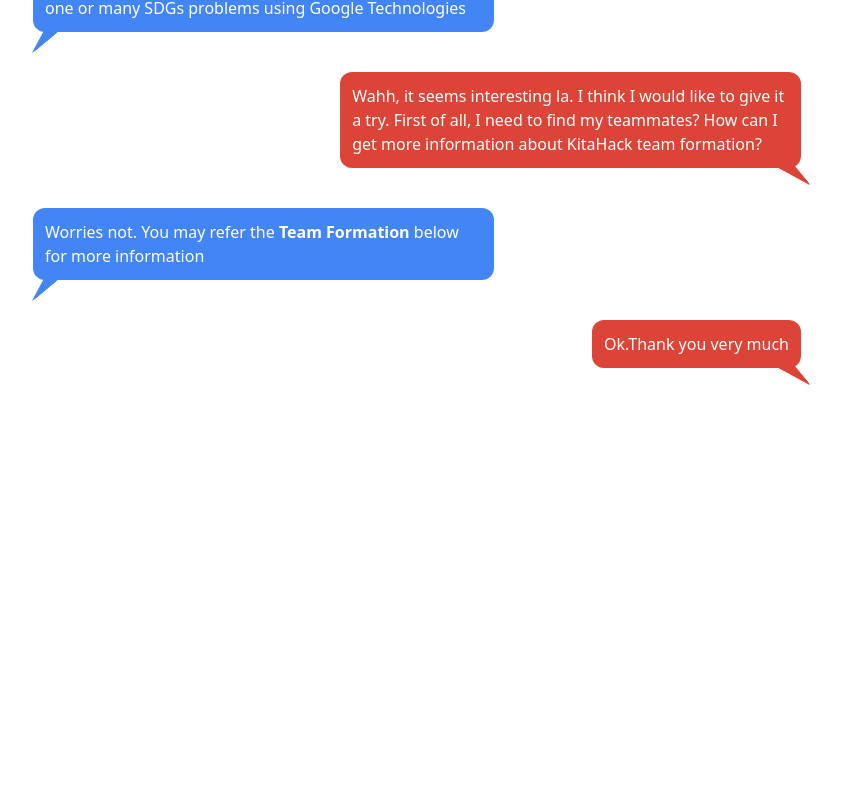
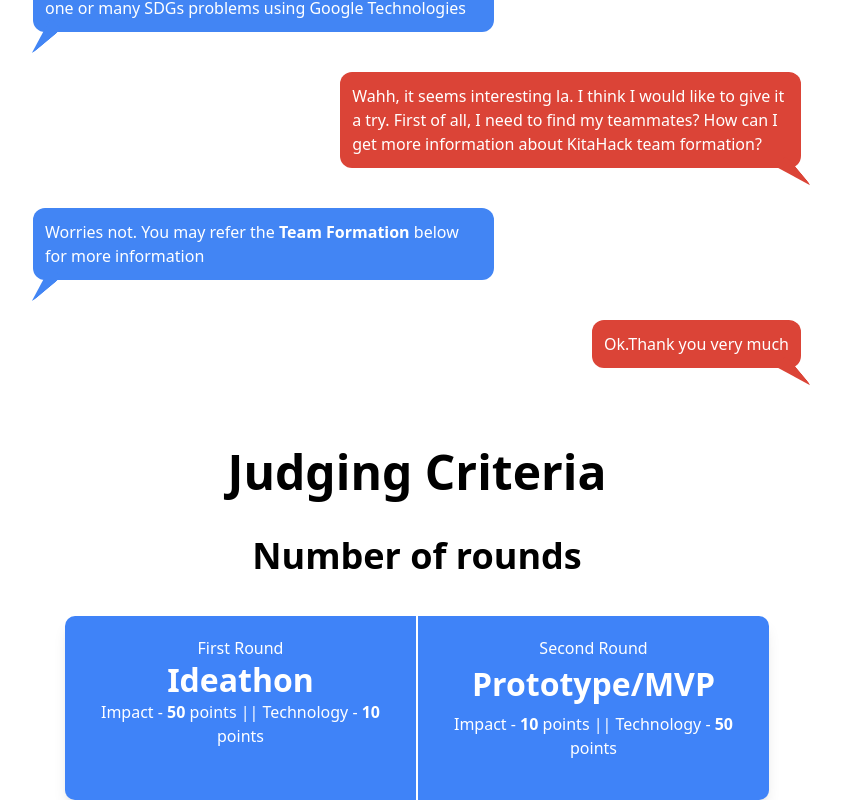
Before and after one commit to Google-Developer-Student-Club-Malaysia/kitahack2024-frontend, an Angular app in the folder kitahack-frontend/: page / in a window 1280 px wide. Shown: the part 2000-2800 px from the top of the page, without its empty margins (223-1064 px from the left). Before the commit the page ends 2408 px from the top, so only its background shows below. Built offline with nearby package versions, Linux system fonts and the light colour scheme.

Commit message:
Added judging criteria section

```diff
--- a/kitahack-frontend/src/app/app.component.html
+++ b/kitahack-frontend/src/app/app.component.html
@@ -1,4 +1,5 @@
 <!-- <router-outlet></router-outlet>  -->
 <app-hero-section />
 <app-team-formation-section />
-<app-details></app-details>
+<app-details />
+<app-judging-criteria-section />
--- a/kitahack-frontend/src/app/app.module.ts
+++ b/kitahack-frontend/src/app/app.module.ts
@@ -7,6 +7,7 @@
 import { TeamFormationSectionComponent } from './team-formation-section/team-formation-section.component';
 import { DetailsComponent } from "./details/details.component";
 import { ChatboxComponent } from './chatbox/chatbox.component';
+import { JudgingCriteriaSectionComponent } from './judging-criteria-section/judging-criteria-section.component';
 
 @NgModule({
     declarations: [DefaultLayoutComponent, AppComponent],
@@ -18,7 +19,8 @@
         HeroSectionComponent,
         TeamFormationSectionComponent,
         DetailsComponent,
-        ChatboxComponent
+        ChatboxComponent,
+        JudgingCriteriaSectionComponent,
     ]
 })
 export class AppModule {}
--- /dev/null
+++ b/kitahack-frontend/src/app/judging-criteria-section/judging-criteria-section.component.css
@@ -0,0 +1,33 @@
+.custom-container {
+    padding: 2rem; /* Adjust padding based on your design */
+    margin: auto;
+    max-width: 3xl; /* Set your desired max-width, e.g., 1200px */
+  }
+
+  .stats-container {
+    display: flex;
+    border-radius: 10px; /* Set your desired border radius */
+    overflow: hidden;
+  }
+
+  .stats-left,
+  .stats-right {
+    flex: 1;
+    padding: 20px;
+  }
+
+  .separator {
+    width: 2px;
+    background-color: white;
+  }
+
+  /* Additional styling for the stat components */
+  .stat {
+    text-align: center;
+    margin-bottom: 20px;
+  }
+
+  .stat-value{
+    font-weight: 700;
+    font-size:xx-large;
+  }
--- /dev/null
+++ b/kitahack-frontend/src/app/judging-criteria-section/judging-criteria-section.component.html
@@ -0,0 +1,209 @@
+<link rel="stylesheet" href="judging-criteria-section.component.css" />
+
+<h1
+  class="heading text-center mb-8 mt-10 font-bold text-3xl md:text-5xl dark:text-white"
+>
+  Judging Criteria
+</h1>
+
+<h3
+  class="mt-10 text-center mb-2 font-bold text-2xl md:text-4xl dark:text-white"
+>
+  Number of rounds
+</h3>
+
+<section
+  class="custom-container ml-auto block w-2/3 mx-auto box-border sm:w-3/5"
+>
+  <div
+    class="stats-container bg-blue-500 text-white shadow-lg dark:bg-gray-700"
+  >
+    <div class="stats-left">
+      <div class="stat place-items-center">
+        <div class="stat-title">First Round</div>
+        <div class="stat-value text-4xl text-">Ideathon</div>
+        <div class="stat-desc">
+          Impact - <b>50</b> points || Technology - <b>10</b> points
+        </div>
+      </div>
+    </div>
+
+    <div class="separator"></div>
+
+    <div class="stats-right">
+      <div class="stat place-items-center">
+        <div class="stat-title">Second Round</div>
+        <div class="stat-value">Prototype/MVP</div>
+        <div class="stat-desc mt-1">
+          Impact - <b>10</b> points || Technology - <b>50</b> points
+        </div>
+      </div>
+    </div>
+  </div>
+</section>
+
+<h3
+  class="mt-10 text-center mb-4 font-bold text-xl md:text-4xl dark:text-white"
+>
+  Impact
+</h3>
+
+<section class="container mt-8 px-8 mx-auto text-justify max-w-4xl">
+  <ol class="ml-10 list-decimal">
+    <li
+      class="text-gray-700 font-normal mt-4 px-2 text-justify dark:text-gray-400"
+    >
+      Does the entry establish a <b>clear challenge</b> using their problem
+      statement? 🚀
+    </li>
+    <li
+      class="text-gray-700 font-normal mt-4 px-2 text-justify dark:text-gray-400"
+    >
+      Do they explain clearly which <b>(Selected SDG)</b> they chose for their
+      solution and why? 🚀
+    </li>
+    <li
+      class="text-gray-700 font-normal mt-4 px-2 text-justify dark:text-gray-400"
+    >
+      Feedback from users, testing &amp; iteration 🚀
+      <ol class="ml-10 list-[upper-roman]">
+        <li>
+          Does the team clearly describe three
+          <b>feedback points they received from real users</b> and the steps
+          they took to test them?
+        </li>
+        <li>
+          Is there evidence of what the team learned and
+          <b>how the solution was iterated upon</b> based on user feedback?<b
+          > </b>
+        </li>
+        <b> </b>
+      </ol>
+      <b> </b>
+    </li>
+    <b>
+      <li
+        class="text-gray-700 font-normal mt-4 px-2 text-justify dark:text-gray-400"
+      >
+        Does the
+        <b>solution address the challenge (and problem statement)</b> identified
+        by the team? Does the team adequately
+        <b>describe the success of their solution</b> using metrics, goals, and
+        outcomes, or through cause and effect?<b> 🚀 </b>
+      </li>
+      <b>
+        <li
+          class="text-gray-700 font-normal mt-4 px-2 text-justify dark:text-gray-400"
+        >
+          Is there evidence of next steps? Does the team display a
+          <b>clear plan for future extension to a larger audience</b> if they
+          were to continue?<b>🚀</b>
+        </li>
+        <b> </b></b
+    ></b>
+  </ol>
+  <b
+    ><b><b> </b></b
+  ></b>
+</section>
+
+<h3
+  class="mt-10 text-center mb-4 font-bold text-xl md:text-4xl dark:text-white"
+>
+  Prototype / MVP
+</h3>
+
+<section class="container mt-8 px-8 mx-auto text-justify max-w-4xl">
+  <ol class="ml-10 list-decimal">
+    <li
+      class="text-gray-700 font-normal mt-4 px-2 text-justify dark:text-gray-400"
+    >
+      Does the team clearly describe the following: <b>architecture</b>,
+      high-level <b>components</b>, <b>responsibility</b> of each component,
+      <b>specific products and platform</b> they implemented? Has the team
+      clearly explained what <b>Google technology they used</b> and why?<b>
+        💻</b
+      >
+    </li>
+    <b>
+      <li
+        class="text-gray-700 font-normal mt-4 px-2 text-justify dark:text-gray-400"
+      >
+        Does the solution <b>implement all the technical components</b> needed
+        to solve the challenge? 💻
+      </li>
+      <li
+        class="text-gray-700 font-normal mt-4 px-2 text-justify dark:text-gray-400"
+      >
+        Does the team clearly describe the following: <b>architecture</b>,
+        high-level <b>components</b>, <b>responsibility</b> of each component,
+        <b>specific products and platform</b> they implemented? Has the team
+        clearly explained what <b>Google technology they used</b> and why? 💻
+      </li>
+      <li
+        class="text-gray-700 font-normal mt-4 px-2 text-justify dark:text-gray-400"
+      >
+        Does the video demonstration show an
+        <b>actual working application</b> (not a mockup) and
+        <b>how a user will interact with the solution</b>? Does the demo show
+        how the solution
+        <b>makes effective and appropriate use of the features</b> of the chosen
+        Google technology or platform? 💻
+      </li>
+      <li
+        class="text-gray-700 font-normal mt-4 px-2 text-justify dark:text-gray-400"
+      >
+        Does the video demonstration show an
+        <b>actual working application</b> (not a mockup) and
+        <b>how a user will interact with the solution</b>? Does the demo show
+        how the solution
+        <b>makes effective and appropriate use of the features</b> of the chosen
+        Google technology or platform? 💻
+      </li>
+      <li
+        class="text-gray-700 font-normal mt-4 px-2 text-justify dark:text-gray-400"
+      >
+        Can the solution, in its current form or minor structural changes,
+        <b>support more users and increased scale</b>?<b> 💻</b>
+      </li>
+      <b> </b
+    ></b>
+  </ol>
+  <b><b> </b></b>
+</section>
+
+<b>
+  <!-- How we handle bias -->
+  <h3
+    class="mt-10 text-center mb-4 font-bold text-xl md:text-4xl dark:text-white"
+  >
+    Ensuring Fair and Impartial Judging
+  </h3>
+
+  <section class="container mt-8 px-8 mx-auto text-justify max-w-4xl">
+    <ul class="ml-10">
+      <li
+        class="text-gray-700 font-normal mt-4 px-2 text-justify dark:text-gray-400"
+      >
+        Ensuring fair and unbiased judging is crucial for the integrity of any
+        competition. We implement measures to eliminate bias when evaluating
+        submissions.
+      </li>
+      <li
+        class="text-gray-700 font-normal mt-4 px-2 text-justify dark:text-gray-400"
+      >
+        We average the scores from multiple judges and
+        <strong>drop the highest and lowest scores.</strong> This helps to
+        reduce the impact of any individual judge's opinion and focuses on the
+        <strong>collective judgment of the group.</strong>
+      </li>
+      <li
+        class="text-gray-700 font-normal mt-4 px-2 text-justify dark:text-gray-400"
+      >
+        We believe that this measure helps to ensure fair and unbiased judging
+        and contribute to the overall integrity of the competition. If you have
+        any questions or feedback, please feel free to contact us.
+      </li>
+    </ul>
+  </section>
+</b>
```
Also changed, not shown: kitahack-frontend/src/app/judging-criteria-section/judging-criteria-section.component.ts (added, +13 -0 lines), 1 other file (tests, documents, lock files or other folders).
